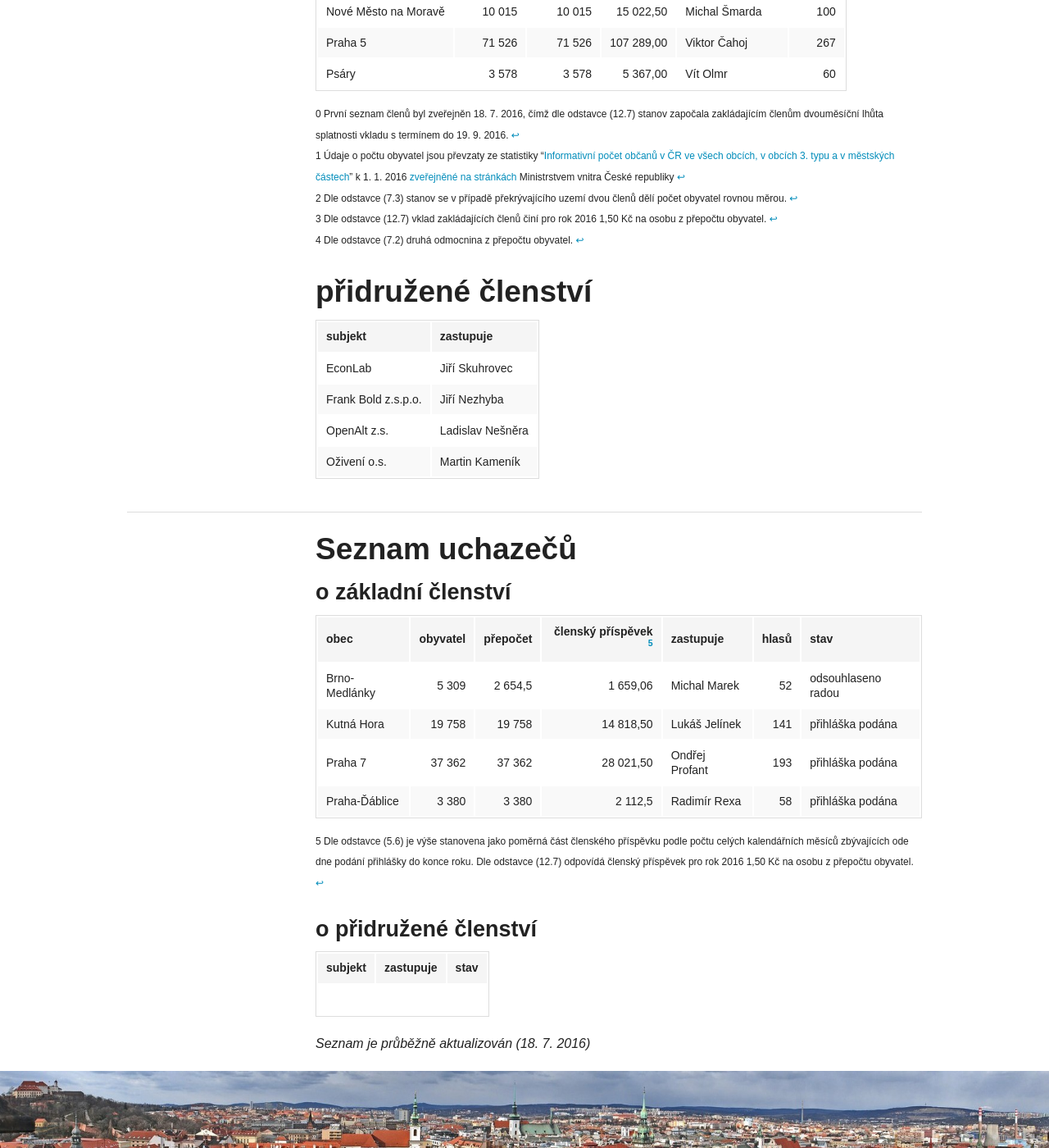
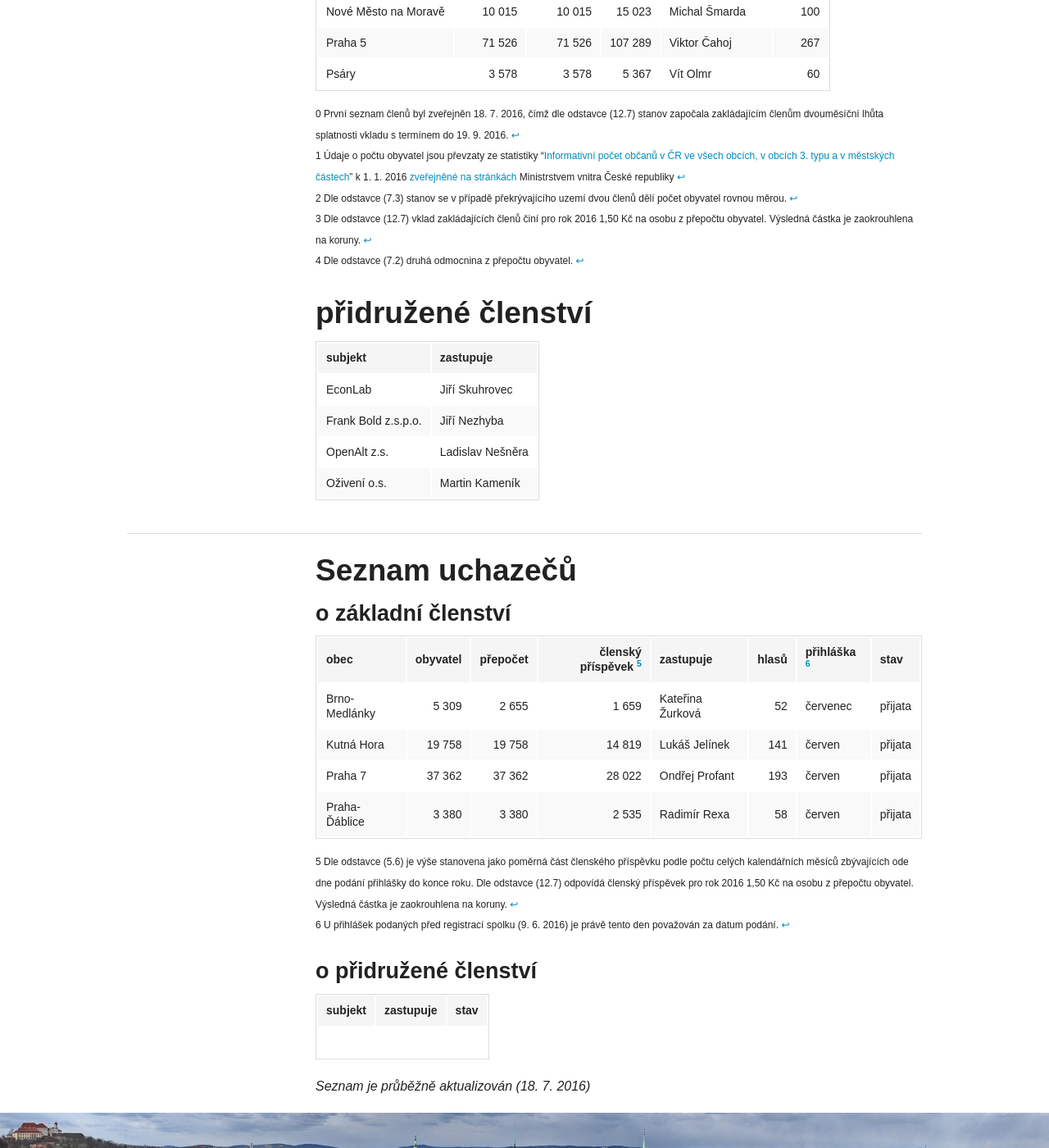
Before and after one commit to otevrenamesta/otevrenamesta.github.io, a Jekyll site: the page built from pages/clenstvi_new.md, in a window 1280 px wide and 1400 px high, scrolled down 1161 px. Shown: the whole window at 82% size. Built offline with Jekyll 4.4.1, drawn with Linux system fonts in a browser that asks for light colours; nearby versions of some CDN libraries; library files that are not in the unit come from our copies; some of the changed text lies outside the part shown.

Commit message:
Update clenstvi_new.md

```diff
--- a/pages/clenstvi_new.md
+++ b/pages/clenstvi_new.md
@@ -42,18 +42,18 @@ image:
 
 obec | obyvatel <sup id="a1">[1](#f1)</sup> | přepočet <sup id="a2">[2](#f2)</sup> | vklad <sup id="a3">[3](#f3)</sup> | zastupuje | hlasů <sup id="a4">[4](#f4)</sup>
 --- | ---:| ---:| ---:| --- | ---:
-Brno | 376 407 | 334 968 | 502 452,00 | Jiří Ulip | 579
-Brno-střed | 82 878 | 41 439 | 62 158,50 | Svatopluk Bartík | 204
-Černošice | 6 758 | 6 758 | 10 137,00 | Tomáš Kratochvíla | 82
-Česká Lípa | 36 648 | 36 648 | 54 972,00 | Tomáš Martínek | 191
-Nové Město na Moravě | 10 015 | 10 015 | 15 022,50 | Michal Šmarda | 100
-Praha 5 | 71 526 | 71 526 | 107 289,00 | Viktor Čahoj | 267
-Psáry | 3 578 | 3 578 | 5 367,00 | Vít Olmr | 60
+Brno | 376 407 | 334 968 | 502 452 | Jiří Ulip | 579
+Brno-střed | 82 878 | 41 439 | 62 159 | Svatopluk Bartík | 204
+Černošice | 6 758 | 6 758 | 10 137 | Tomáš Kratochvíla | 82
+Česká Lípa | 36 648 | 36 648 | 54 972 | Tomáš Martínek | 191
+Nové Město na Moravě | 10 015 | 10 015 | 15 023 | Michal Šmarda | 100
+Praha 5 | 71 526 | 71 526 | 107 289 | Viktor Čahoj | 267
+Psáry | 3 578 | 3 578 | 5 367 | Vít Olmr | 60
 
 <sup><span id="f0">0</span> První seznam členů byl zveřejněn 18. 7. 2016, čímž dle odstavce (12.7) stanov započala zakládajícím členům dvouměsíční lhůta splatnosti vkladu s termínem do 19. 9. 2016. [↩](#a0)
 <span id="f1">1</span> Údaje o počtu obyvatel jsou převzaty ze statistiky "[Informativní počet občanů v ČR ve všech obcích, v obcích 3. typu a v městských částech](http://www.mvcr.cz/soubor/pocty-obyvatel-v-obcich-cr-pocet-obyvatel-k-1-1-2016-xls.aspx)" k 1. 1. 2016 [zveřejněné na stránkách](http://www.mvcr.cz/clanek/statistiky-pocty-obyvatel-v-obcich.aspx) Ministrstvem vnitra České republiky [↩](#a1)
 <span id="f2">2</span> Dle odstavce (7.3) stanov se v případě překrývajícího uzemí dvou členů dělí počet obyvatel rovnou měrou. [↩](#a2)
-<span id="f3">3</span> Dle odstavce (12.7) vklad zakládajících členů činí pro rok 2016 1,50 Kč na osobu z přepočtu obyvatel. [↩](#a3)
+<span id="f3">3</span> Dle odstavce (12.7) vklad zakládajících členů činí pro rok 2016 1,50 Kč na osobu z přepočtu obyvatel. Výsledná částka je zaokrouhlena na koruny. [↩](#a3)
 <span id="f4">4</span> Dle odstavce (7.2) druhá odmocnina z přepočtu obyvatel. [↩](#a4)</sup>
 
 ## přidružené členství
@@ -71,14 +71,15 @@ Oživení o.s. | Martin Kameník
 
 ### o základní členství
 
-obec | obyvatel | přepočet | členský příspěvek <sup id="a5">[5](#f5)</sup>  | zastupuje | hlasů | stav
---- | ---:| ---:| ---:| --- | ---:| ---
-Brno-Medlánky | 5 309 | 2 654,5 | 1 659,06 | Michal Marek | 52 | odsouhlaseno radou
-Kutná Hora | 19 758 | 19 758 | 14 818,50 | Lukáš Jelínek | 141 | přihláška podána
-Praha 7 | 37 362 | 37 362 | 28 021,50 | Ondřej Profant | 193 | přihláška podána
-Praha-Ďáblice | 3 380 | 3 380 | 2 112,5 | Radimír Rexa | 58 | přihláška podána
+obec | obyvatel | přepočet | členský příspěvek <sup id="a5">[5](#f5)</sup>  | zastupuje | hlasů | přihláška <sup id="a6">[6](#f6)</sup> | stav
+--- | ---:| ---:| ---:| --- | ---:| --- | ---
+Brno-Medlánky | 5 309 | 2 655 | 1 659 | Kateřina Žurková | 52 | červenec | přijata
+Kutná Hora | 19 758 | 19 758 | 14 819 | Lukáš Jelínek | 141 | červen | přijata
+Praha 7 | 37 362 | 37 362 | 28 022 | Ondřej Profant | 193 | červen | přijata
+Praha-Ďáblice | 3 380 | 3 380 | 2 535 | Radimír Rexa | 58 | červen | přijata
 
-<sup><span id="f5">5</span> Dle odstavce (5.6) je výše stanovena jako poměrná část členského příspěvku podle počtu celých kalendářních měsíců zbývajících ode dne podání přihlášky do konce roku. Dle odstavce (12.7) odpovídá členský příspěvek pro rok 2016 1,50 Kč na osobu z přepočtu obyvatel. [↩](#a5)<sup>
+<sup><span id="f5">5</span> Dle odstavce (5.6) je výše stanovena jako poměrná část členského příspěvku podle počtu celých kalendářních měsíců zbývajících ode dne podání přihlášky do konce roku. Dle odstavce (12.7) odpovídá členský příspěvek pro rok 2016 1,50 Kč na osobu z přepočtu obyvatel. Výsledná částka je zaokrouhlena na koruny. [↩](#a5)
+<span id="f6">6</span> U přihlášek podaných před registrací spolku (9. 6. 2016) je právě tento den považován za datum podání. [↩](#a6)<sup>
 
 ### o přidružené členství
 
```
